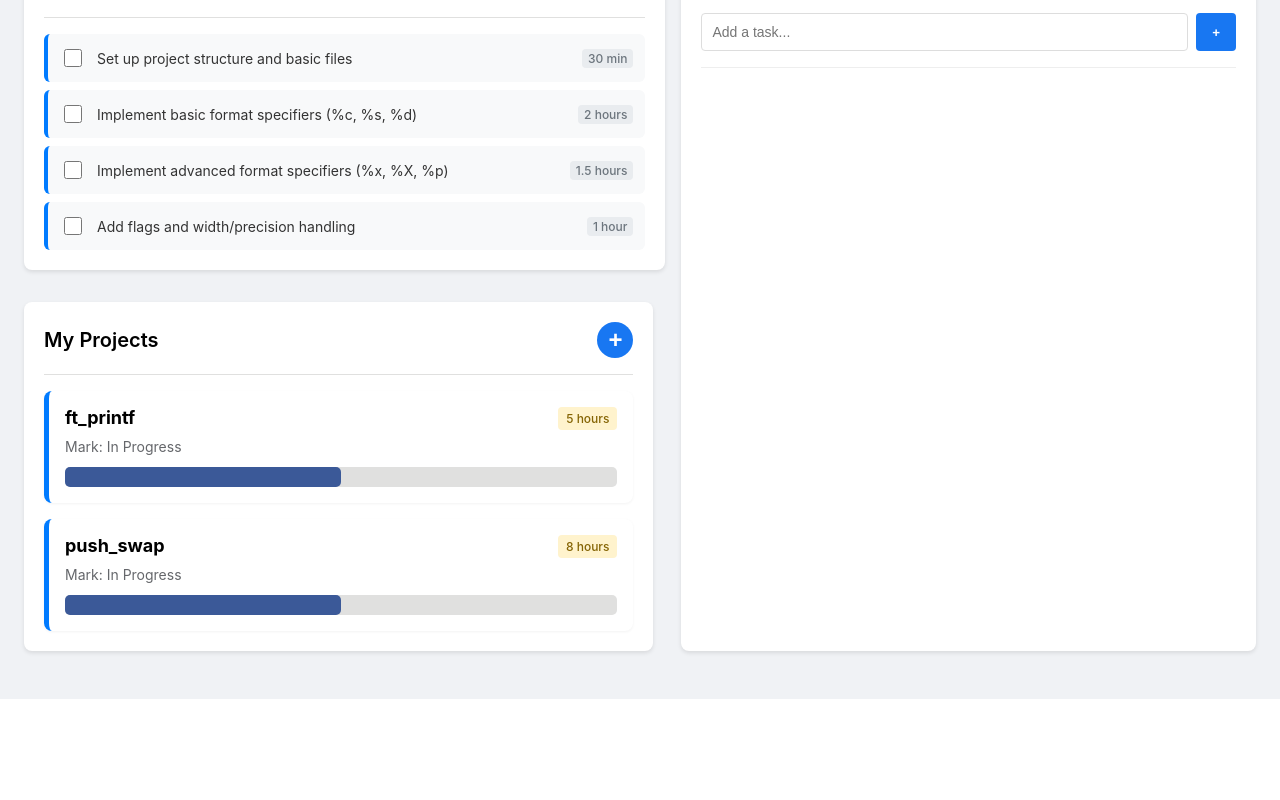
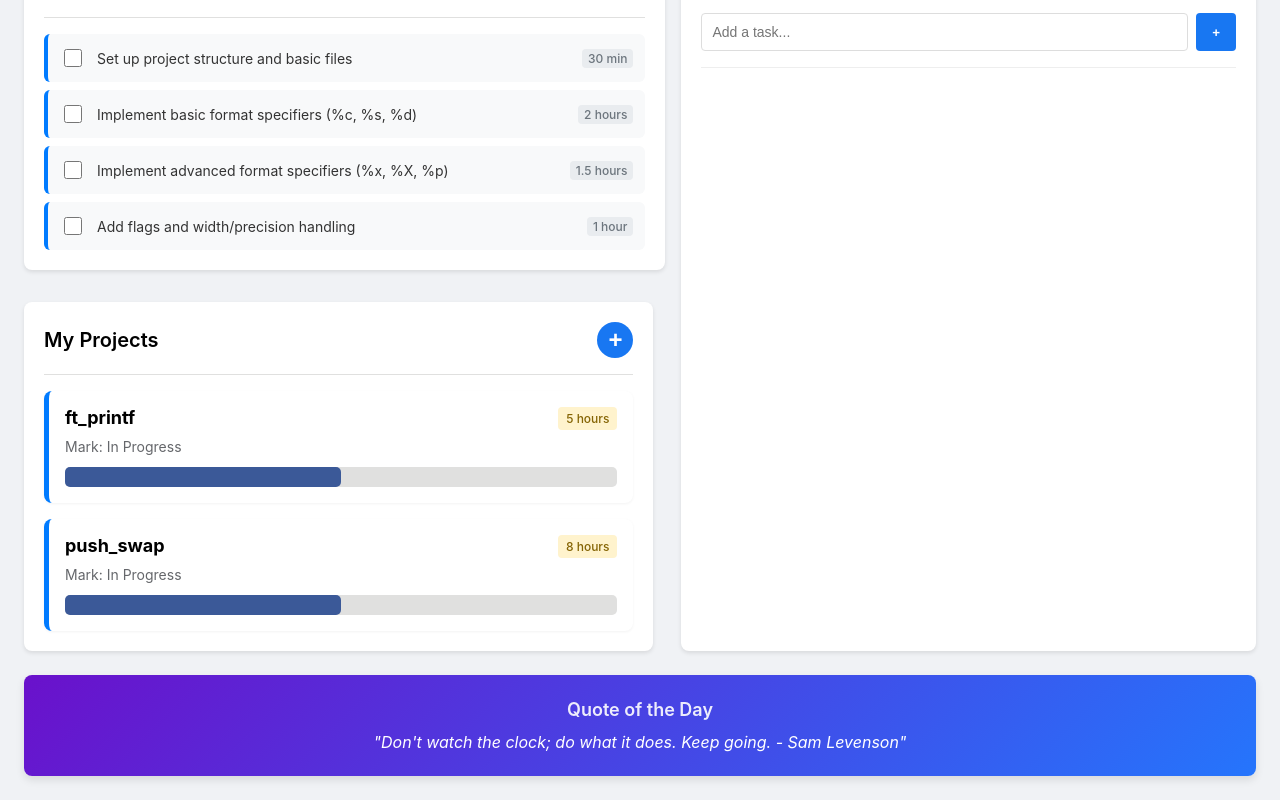
Before and after one commit to U-Mina/42-Internal-Hackthon, a React (Create React App) app: page / in a window 1280 px wide. Shown: the part 401-1201 px from the top of the page. Before the commit the page ends 1100 px from the top, so only its background shows below. Built offline with nearby package versions, Linux system fonts and the light colour scheme.

Commit message:
motivation block

```diff
--- /dev/null
+++ b/src/components/student/MotivationCard.tsx
@@ -0,0 +1,30 @@
+import React, { useState, useEffect } from 'react';
+
+const quotes = [
+    "The only way to do great work is to love what you do. - Steve Jobs",
+    "Success is not final, failure is not fatal: it is the courage to continue that counts. - Winston Churchill",
+    "Believe you can and you're halfway there. - Theodore Roosevelt",
+    "The secret of getting ahead is getting started. - Mark Twain",
+    "Don't watch the clock; do what it does. Keep going. - Sam Levenson",
+    "The future belongs to those who believe in the beauty of their dreams. - Eleanor Roosevelt",
+    "It does not matter how slowly you go as long as you do not stop. - Confucius",
+    "The best way to predict the future is to create it. - Abraham Lincoln"
+];
+
+const MotivationCard: React.FC = () => {
+    const [quote, setQuote] = useState('');
+
+    useEffect(() => {
+        const randomIndex = Math.floor(Math.random() * quotes.length);
+        setQuote(quotes[randomIndex]);
+    }, []);
+
+    return (
+        <section className="motivation-card">
+            <h3>Quote of the Day</h3>
+            <p>"{quote}"</p>
+        </section>
+    );
+};
+
+export default MotivationCard;
--- a/src/pages/student/StudentDashboard.css
+++ b/src/pages/student/StudentDashboard.css
@@ -422,3 +422,27 @@
     text-decoration: line-through;
     color: #999;
 }
+
+/* Motivation Card Section */
+.motivation-card {
+    background: linear-gradient(135deg, #6a11cb 0%, #2575fc 100%);
+    color: white;
+    padding: 24px;
+    border-radius: 8px;
+    text-align: center;
+    box-shadow: 0 4px 8px rgba(0, 0, 0, 0.1);
+    margin-top: 16px;
+}
+
+.motivation-card h3 {
+    margin: 0 0 12px 0;
+    font-size: 18px;
+    font-weight: 600;
+    opacity: 0.9;
+}
+
+.motivation-card p {
+    margin: 0;
+    font-size: 16px;
+    font-style: italic;
+}
--- a/src/pages/student/StudentDashboard.tsx
+++ b/src/pages/student/StudentDashboard.tsx
@@ -5,6 +5,7 @@ import CurrentFocus from '../../components/student/CurrentFocus';
 import ProjectGoals from '../../components/student/ProjectGoals';
 import ProjectList from '../../components/student/ProjectList';
 import PomodoroTimer from '../../components/student/PomodoroTimer';
+import MotivationCard from '../../components/student/MotivationCard';
 
 // Mock data inspired by the 42 API structure (/v2/me)
 const mockUser = {
@@ -177,6 +178,8 @@ const StudentDashboard: React.FC = () => {
                 {/* Right Side - Pomodoro Timer */}
                 <PomodoroTimer />
             </div>
+
+            <MotivationCard />
         </div>
     );
 };
```
